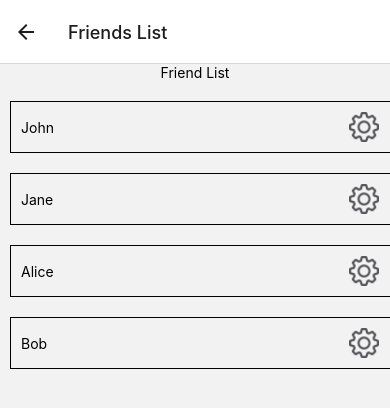
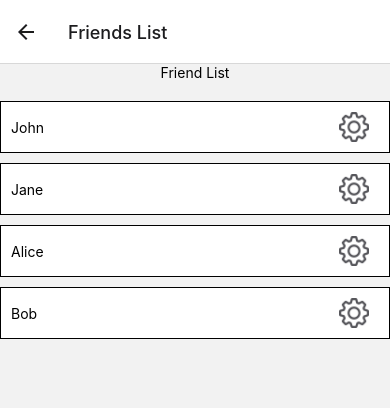
Before and after one commit to dvdgamer/pal-pals, a React Native app in the folder pal-pals/: screen / in a window 390 px wide. Both pictures are taken after a click on the element 37 px from the left and 32 px from the top of the page. Shown: the top 408 px of the page. Built offline with nearby package versions, Linux system fonts and the light colour scheme.

Commit message:
changed friends list background color

```diff
--- a/pal-pals/app/screens/friendsList.tsx
+++ b/pal-pals/app/screens/friendsList.tsx
@@ -35,7 +35,7 @@ export default function FriendList() {
   );
 
   return (
-    <View style={{ flex: 1, justifyContent: "center", alignItems: "center" }}>
+    <View style={{ flex: 1, justifyContent: "center", alignItems: "center"}}>
       <Text className="pt-5 mt-5">Friend List</Text>
       <FlatList
         data={friends}
@@ -56,9 +56,10 @@ const styles = StyleSheet.create({
     fontSize: 24,
     borderColor: "black",
     borderWidth: 1,
-    margin: 10,
+    marginTop: 10,
     padding: 10,
     width: "100%",
+    backgroundColor: "white",
   },
   friendText: {
     fontSize: 24,
```
